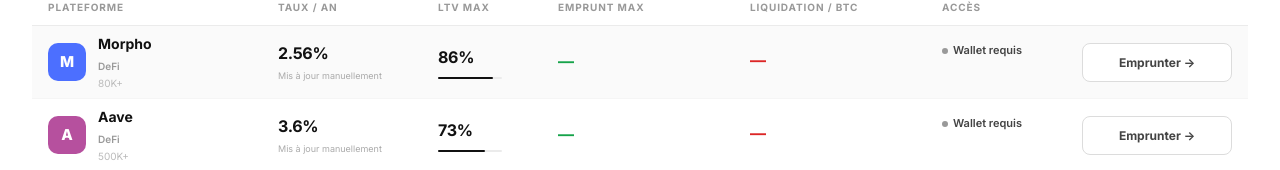
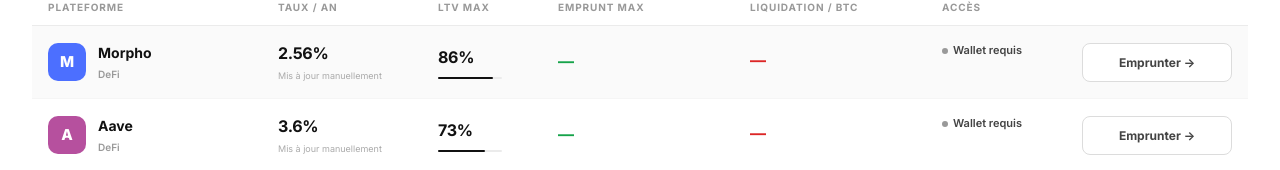
Before and after one commit to Manolo613/Nantix, a Next.js app: page / in a window 1280 px wide. Shown: the part 630-800 px from the top of the page. Built offline with nearby package versions, Linux system fonts and the light colour scheme; no server answers.

Commit message:
Update index.js

```diff
--- a/pages/index.js
+++ b/pages/index.js
@@ -544,7 +544,6 @@
                       <div>
                         <div style={{ fontSize: '14px', fontWeight: '700', color: '#111' }}>{p.name}</div>
                         <div style={{ fontSize: '10px', fontWeight: '600', marginTop: '2px', color: p.type === 'DeFi' ? '#999' : '#2563EB' }}>{p.type}</div>
-                        <div style={{ fontSize: '10px', color: '#BBB', marginTop: '1px' }}>{p.users}</div>
                       </div>
                     </div>
 
```
